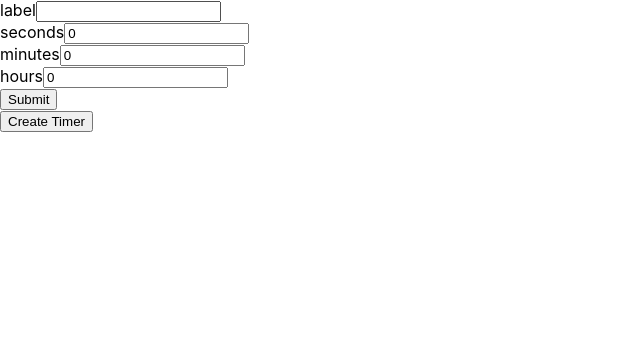
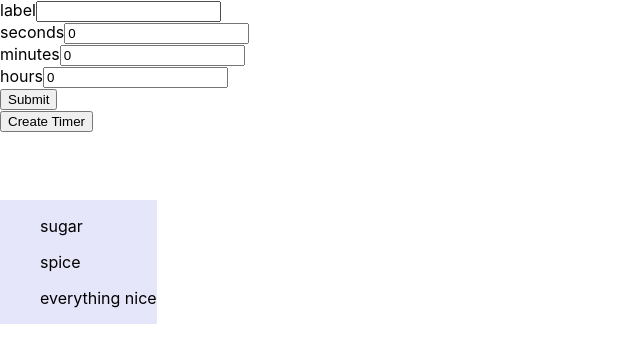
Before and after one commit to Dhall88/better-recipe-app, a React (Create React App) app in the folder better-recipe-app-client/: page / in a window 1280 px wide. Shown: the top 362 px of the page, without its empty margins (0-640 px from the left). Built offline with nearby package versions, Linux system fonts and the light colour scheme.

Commit message:
created rough ingredient component that scrolls with the page

```diff
--- a/better-recipe-app-client/src/App.css
+++ b/better-recipe-app-client/src/App.css
@@ -1,38 +1,9 @@
-.App {
-  text-align: center;
+.ingredient-container {
+  position: fixed;
+  top: 200px;
+  background-color: lavender;
 }
 
-.App-logo {
-  height: 40vmin;
-  pointer-events: none;
+.timer-form {
+  padding: 200px,0,0,0;
 }
-
-@media (prefers-reduced-motion: no-preference) {
-  .App-logo {
-    animation: App-logo-spin infinite 20s linear;
-  }
-}
-
-.App-header {
-  background-color: #282c34;
-  min-height: 100vh;
-  display: flex;
-  flex-direction: column;
-  align-items: center;
-  justify-content: center;
-  font-size: calc(10px + 2vmin);
-  color: white;
-}
-
-.App-link {
-  color: #61dafb;
-}
-
-@keyframes App-logo-spin {
-  from {
-    transform: rotate(0deg);
-  }
-  to {
-    transform: rotate(360deg);
-  }
-}
--- a/better-recipe-app-client/src/App.js
+++ b/better-recipe-app-client/src/App.js
@@ -1,7 +1,8 @@
 import React, { Component } from 'react';
 import './App.css';
 
-import Timer from './components/Timer.js'
+import Timer from './components/Timer.js';
+import Ingredients from './components/Ingredients.js';
 
 class App extends Component {
   state={
@@ -29,7 +30,8 @@ class App extends Component {
   render () {
   return (
     <div>
-      <form onSubmit={this.handleSubmit}>
+      <Ingredients />
+      <form className='timer-form' onSubmit={this.handleSubmit}>
         <label for='label'>label</label>
         <input type='text' value={this.state.label} onChange={this.handleChange} id='label' />
         <br />
@@ -45,9 +47,11 @@ class App extends Component {
         <input type='submit' />
       </form>
       <button onClick={this.createTimer}>Create Timer</button>
-    {this.state.timerArr.map((timer)=> {
-      return <Timer label={timer[3]} seconds={timer[0]} minutes={timer[1]} hours={timer[2]}/>
-    })}
+      <div className='timer-container'>
+        {this.state.timerArr.map((timer)=> {
+          return <Timer label={timer[3]} seconds={timer[0]} minutes={timer[1]} hours={timer[2]}/>
+        })}
+      </div>
     </div>
   )
   }
--- /dev/null
+++ b/better-recipe-app-client/src/components/Ingredients.js
@@ -0,0 +1,15 @@
+import React, {Component} from 'react'
+
+let temp=['sugar','spice','everything nice']
+
+export default class Ingredients extends Component {
+    render () {
+        return (
+            <div className='ingredient-container'>
+                {temp.map((ingredient)=> {
+                    return <ul>{ingredient}</ul>
+                })}
+            </div>
+        )
+    }
+}
```
